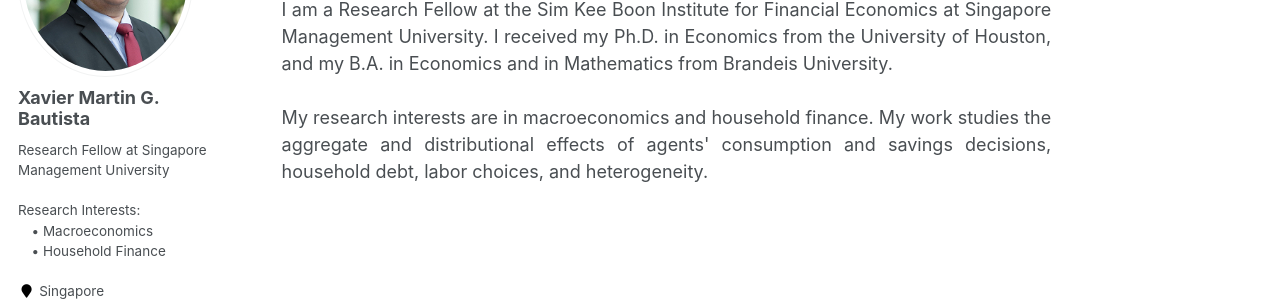
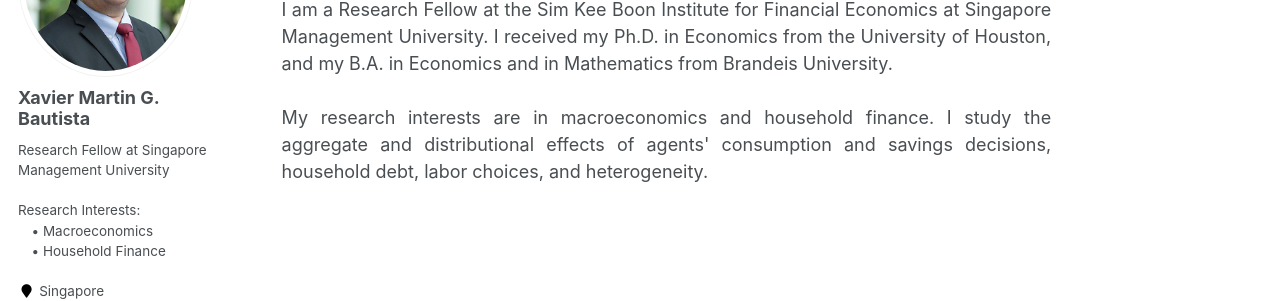
Before and after one commit to xmgbautista/xmgbautista.github.io, a Jekyll site: the page built from _pages/about.md, in a window 1280 px wide. Shown: the part 232-533 px from the top of the page. Built offline with Jekyll 4.4.1, drawn with Linux system fonts in a browser that asks for light colours.

Commit message:
Update about.md

```diff
--- a/_pages/about.md
+++ b/_pages/about.md
@@ -21,6 +21,6 @@
 Economics from the University of Houston, and my B.A. in Economics and in Mathematics from Brandeis University.
 <br>
 <br>
-My research interests are in macroeconomics and household finance. My work studies the aggregate and distributional effects of agents'
-consumption and savings decisions, household debt, labor choices, and heterogeneity.
+My research interests are in macroeconomics and household finance. I study the aggregate and distributional effects of agents' consumption
+and savings decisions, household debt, labor choices, and heterogeneity.
 </p>
```
